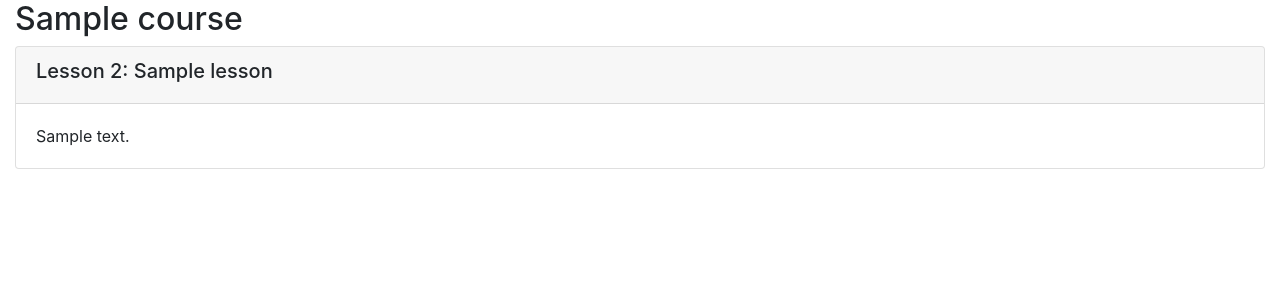
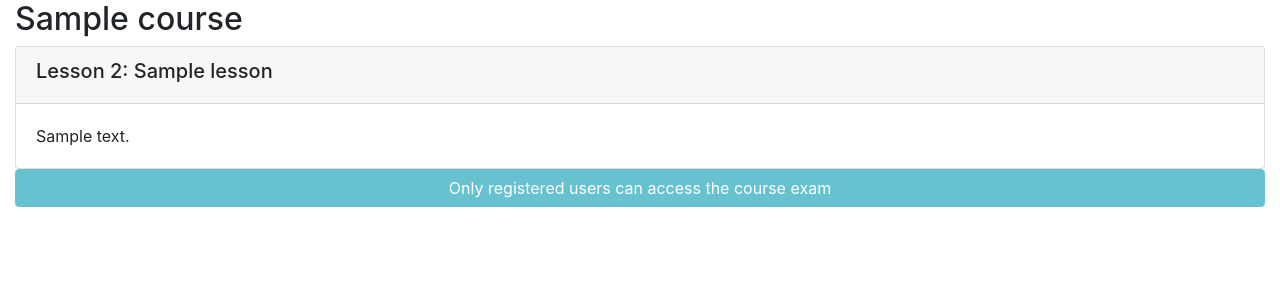
Before and after one commit to Foxcataria/online-course-app-with-django, a Django app: page /onlinecourse/1/ in a window 1280 px wide. Shown: the part 56-356 px from the top of the page. Run offline with Django 3.2, Linux system fonts and the light colour scheme; tables that the repository leaves empty hold one stand-in row (values such as "Sample post"); some libraries are stand-ins or nearby versions.

Commit message:
Added tasks for lab 3.

```diff
--- a/onlinecourse/models.py
+++ b/onlinecourse/models.py
@@ -101,19 +101,19 @@ class Enrollment(models.Model):
     # Has a grade point for each question
     # Has question content
     # Other fields and methods you would like to design
-#class Question(models.Model):
-    # Foreign key to lesson
-    # question text
-    # question grade/mark
+class Question(models.Model):
+    course_id = models.ForeignKey(Course, on_delete=models.CASCADE)
+    question_text = models.CharField(max_length=200, default='Question')
+    grade = models.IntegerField(default=0)
 
     # <HINT> A sample model method to calculate if learner get the score of the question
-    #def is_get_score(self, selected_ids):
-    #    all_answers = self.choice_set.filter(is_correct=True).count()
-    #    selected_correct = self.choice_set.filter(is_correct=True, id__in=selected_ids).count()
-    #    if all_answers == selected_correct:
-    #        return True
-    #    else:
-    #        return False
+    def is_get_score(self, selected_ids):
+        all_answers = self.choice_set.filter(is_correct=True).count()
+        selected_correct = self.choice_set.filter(is_correct=True, id__in=selected_ids).count()
+        if all_answers == selected_correct:
+            return True
+        else:
+            return False
 
 
 #  <HINT> Create a Choice Model with:
@@ -122,13 +122,15 @@ class Enrollment(models.Model):
     # Choice content
     # Indicate if this choice of the question is a correct one or not
     # Other fields and methods you would like to design
-# class Choice(models.Model):
+class Choice(models.Model):
+    question_id = models.ForeignKey(Question, on_delete=models.CASCADE)
+    choice_text = models.CharField(max_length=200, default='Choice')
+    is_correct = models.BooleanField(default=False)
 
 # <HINT> The submission model
 # One enrollment could have multiple submission
 # One submission could have multiple choices
 # One choice could belong to multiple submissions
-#class Submission(models.Model):
-#    enrollment = models.ForeignKey(Enrollment, on_delete=models.CASCADE)
-#    chocies = models.ManyToManyField(Choice)
-#    Other fields and methods you would like to design
+class Submission(models.Model):
+    enrollment = models.ForeignKey(Enrollment, on_delete=models.CASCADE)
+    choices = models.ManyToManyField(Choice)
--- a/onlinecourse/templates/onlinecourse/course_detail_bootstrap.html
+++ b/onlinecourse/templates/onlinecourse/course_detail_bootstrap.html
@@ -51,52 +51,49 @@
                 {% endfor %}
             </div>
             <!-- Task: show questions and choices -->
-            <!-- <HINT> Use Bootstrap Collapse to hide exam first, more details could be found here
-            https://www.w3schools.com/bootstrap4/bootstrap_collapse.asp-->
-
-            <!--
-
-            A collapse example here:
-            <div id="exam" class="collapse">
-                Click to expand elements within the collapse div
+            {% if user.is_authenticated %}
+                <!--
+                    Registered and logged in users have access to the exam.
+                -->
+                <button type="button" class="btn btn-info container-fluid" data-toggle="collapse" data-target="#exam">Click to show exam content</button>
+                <div id="exam" class="collapse">
+                    <form id="question-form" action="{% url 'onlinecourse:submit' course.id %}" method="post">
+                        <!-- <HINT> If user is authenticated, show course exam with a list of question -->
+                        <div class="card-columns-vertical">
+                        {% for question in course.question_set.all %}
+                            <div class="card mt-1">
+                                <div class="card-header"><h5>{{ question.question_text }}</h5></div>
+                                {% csrf_token %}
+                                <div class="card-body"> <!-- class="form-group" -->
+                                {% for choice in question.choice_set.all %}
+                                    <div class="form-check">
+                                        <input class="form-check-input" type="checkbox" name="choice_{{choice.id}}" value="{{choice.id}}" id="{{choice.id}}">
+                                        <label class="form-check-label" for="flexCheckDefault">
+                                            {{ choice.choice_text }}
+                                        </label>
+                                    </div>
+                                {% endfor %}
+                                </div>
+                            </div>
+                        {% endfor %}
+                        </div>
+                        <input class="btn btn-success btn-block" type="submit" value="Submit">
+                    </form>
                 </div>
-
-            -->
-
-            <!-- <HINT> If user is authenticated, show course exam with a list of question -->
-
-            <!-- <HINT> Each example will have many questions -->
-
-            <!-- <HINT> Each question will have many choices -->
-
-
-            <!-- <HINT> Create a form to collect the selected choices for all questions -->
-            <!-- <HINT> For each question choice, you may create a checkbox input like
-            <input type="check" name="choice_{{choice.id}}" id="{{choice.id}}" ...>
-            -->
+            {% else %}
+                <!--
+                    Only registered and logged in users should have access to
+                    the exam.
+                -->
+                <button type="button" class="btn btn-info container-fluid" disabled>
+                    Only registered users can access the course exam
+                </button>
+            {% endif %}
 
             <!-- A choice submission form example
             <form id="questionform" action="point to a submit view" method="post">
-                        ... for each question in the course ...
-                        <div class="card mt-1">
-                            <div class="card-header"><h5>{{ question.question_text}}</h5></div>
-                            {% csrf_token %}
-                            <div class="form-group">
-                               ... for each choice in the question ...
-                                <div class="form-check">
-                                    <label class="form-check-label">
-                                        <input type="checkbox" name="choice_{{choice.id}}"
-                                               class="form-check-input" id="{{choice.id}}"
-                                               value="{{choice.id}}">{{ choice.choice_text }}
-                                    </label>
-                                </div>
-                            </div>
-                        </div>
-                    <input class="btn btn-success btn-block" type="submit" value="Submit">
+
             </form> -->
-
-            <!--Check here to see more details Bootstrap checkbox
-             https://www.w3schools.com/bootstrap4/bootstrap_forms_inputs.asp-->
     </div>
 </body>
 </html>
--- a/onlinecourse/urls.py
+++ b/onlinecourse/urls.py
@@ -5,20 +5,12 @@ from . import views
 
 app_name = 'onlinecourse'
 urlpatterns = [
-    # route is a string contains a URL pattern
-    # view refers to the view function
-    # name the URL
     path(route='', view=views.CourseListView.as_view(), name='index'),
     path('registration/', views.registration_request, name='registration'),
     path('login/', views.login_request, name='login'),
     path('logout/', views.logout_request, name='logout'),
-    # ex: /onlinecourse/5/
     path('<int:pk>/', views.CourseDetailView.as_view(), name='course_details'),
-    # ex: /enroll/5/
     path('<int:course_id>/enroll/', views.enroll, name='enroll'),
-
-    # <HINT> Create a route for submit view
-
-    # <HINT> Create a route for show_exam_result view
-
+    path('<int:course_id>/submit/', views.submit, name='submit'),
+    path('<int:course_id>/submit/<int:submission_id>/result', views.show_exam_result, name='show_exam_result')
  ] + static(settings.MEDIA_URL, document_root=settings.MEDIA_ROOT)
--- a/onlinecourse/views.py
+++ b/onlinecourse/views.py
@@ -1,7 +1,7 @@
 from django.shortcuts import render
 from django.http import HttpResponseRedirect
 # <HINT> Import any new Models here
-from .models import Course, Enrollment
+from .models import Course, Enrollment, Question, Choice, Submission
 from django.contrib.auth.models import User
 from django.shortcuts import get_object_or_404, render, redirect
 from django.urls import reverse
@@ -110,24 +110,43 @@ def enroll(request, course_id):
          # Collect the selected choices from exam form
          # Add each selected choice object to the submission object
          # Redirect to show_exam_result with the submission id
-#def submit(request, course_id):
+def submit(request, course_id):
+    print(6000000)
+    course = get_object_or_404(Course, pk=course_id)
+    user = request.user
+    Submission.objects.all().delete()
+    enrollment = Enrollment.objects.get(user=user, course=course)
+    submission = Submission.objects.create(enrollment=enrollment)
+    answers = extract_answers(request)
+
+    for choice_id in answers:
+        current_choice = Choice.objects.get(id=choice_id)
+        submission.choices.add(current_choice)
+
+    return HttpResponseRedirect(reverse(viewname='onlinecourse:show_exam_result', args=(course.id, submission.id,)))
+
 
 
 # <HINT> A example method to collect the selected choices from the exam form from the request object
-#def extract_answers(request):
-#    submitted_anwsers = []
-#    for key in request.POST:
-#        if key.startswith('choice'):
-#            value = request.POST[key]
-#            choice_id = int(value)
-#            submitted_anwsers.append(choice_id)
-#    return submitted_anwsers
+def extract_answers(request):
+    submitted_anwsers = []
+    for key in request.POST:
+        if key.startswith('choice'):
+            value = request.POST[key]
+            choice_id = int(value)
+            submitted_anwsers.append(choice_id)
+    return submitted_anwsers
 
+def show_exam_result(request, course_id, submission_id):
+    course = get_object_or_404(Course, pk=course_id)
+    submission = get_object_or_404(Submission, pk=submission_id)
+    choices = submission.choices.all()
+    total_score = 0
+    for choice in choices:
+        if choice.is_correct:
+            total_score += 1
 
-# <HINT> Create an exam result view to check if learner passed exam and show their question results and result for each question,
-# you may implement it based on the following logic:
-        # Get course and submission based on their ids
-        # Get the selected choice ids from the submission record
-        # For each selected choice, check if it is a correct answer or not
-        # Calculate the total score
-#def show_exam_result(request, course_id, submission_id):
+    context = {}
+    context['course'] = course
+    context['grade'] = total_score
+    return render(request, 'onlinecourse/exam_result_bootstrap.html', context)
```
Also changed, not shown: onlinecourse/admin.py (+13 -2 lines), 1 other file.
